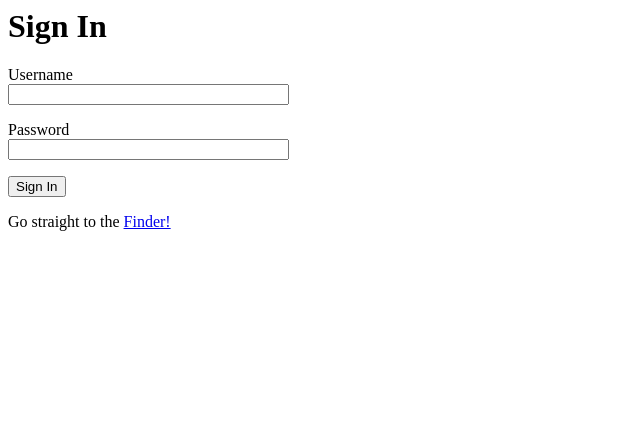
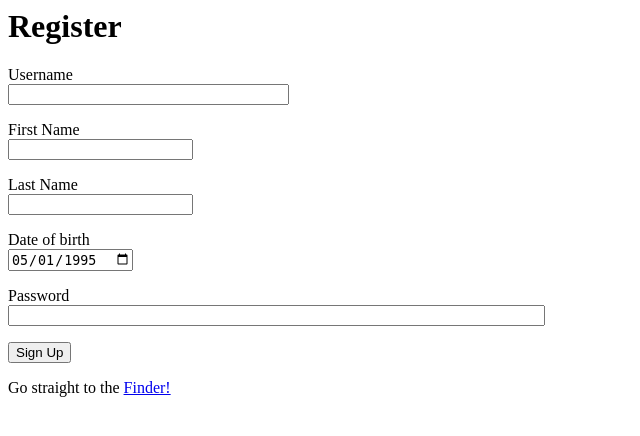
Before and after one commit to tlarrain/w4111-proj1, a Flask app: template templates/register.html in a window 1280 px wide. Shown: the top 436 px of the page, without its empty margins (0-640 px from the left). Run offline with Flask 2, Linux system fonts and the light colour scheme; the template is opened without the code that fills it: values that come from a table or form of the project are taken from there, others are empty; parts of the project's set-up code (start-up, migrations or seed data) failed here and were passed over.

Commit message:
register form and other fixes

```diff
--- a/forms.py
+++ b/forms.py
@@ -1,6 +1,8 @@
 from flask_wtf import FlaskForm
-from wtforms import StringField, PasswordField, SubmitField, IntegerField, SelectField, DateField
+from wtforms import StringField, PasswordField, SubmitField, IntegerField, SelectField
 from wtforms.validators import DataRequired, Optional
+from wtforms.fields.html5 import DateField
+import datetime
 
 
 class LoginForm(FlaskForm):
@@ -14,8 +16,8 @@ class RegisterForm(FlaskForm):
     first_name = StringField('First Name', validators=[DataRequired()])
     last_name = StringField('Last Name', validators=[DataRequired()])
     password = PasswordField('Password', validators=[DataRequired()])
-    date_of_birth = DateField('Date of birth', validators=[DataRequired()])
-    submit = SubmitField('Sign In')
+    date_of_birth = DateField('Date of birth', format='%Y-%m-%d', validators=[DataRequired()], default=datetime.datetime(1995, 5, 1))
+    submit = SubmitField('Sign Up')
 
 
 class SearchForm(FlaskForm):
--- a/server.py
+++ b/server.py
@@ -8,14 +8,15 @@ A debugger such as "pdb" may be helpful for debugging.
 Read about it online.
 """
 import os
-  # accessible as a variable in index.html:
+# accessible as a variable in index.html:
 from sqlalchemy import *
 from sqlalchemy.sql import text
 from flask import Flask, render_template, g, redirect
 from forms import LoginForm, SearchForm, AdvancedSearchForm, RegisterForm
 import datetime
 import utils
-#from pprint import pprint
+
+# from pprint import pprint
 
 
 tmpl_dir = os.path.join(os.path.dirname(os.path.abspath(__file__)), 'templates')
@@ -26,32 +27,35 @@ engine = create_engine(DATABASEURI)
 
 USER = {}
 
+
 @app.before_request
 def before_request():
-  """
+    """
   This function is run at the beginning of every web request
   (every time you enter an address in the web browser).
   We use it to setup a database connection that can be used throughout the request.
   The variable g is globally accessible.
   """
-  try:
-    g.conn = engine.connect()
-  except:
-    print("uh oh, problem connecting to database")
-    import traceback
-    traceback.print_exc()
-    g.conn = None
+    try:
+        g.conn = engine.connect()
+    except:
+        print("uh oh, problem connecting to database")
+        import traceback
+        traceback.print_exc()
+        g.conn = None
+
 
 @app.teardown_request
 def teardown_request(exception):
-  """
+    """
   At the end of the web request, this makes sure to close the database connection.
   If you don't, the database could run out of memory!
   """
-  try:
-    g.conn.close()
-  except Exception as e:
-    pass
+    try:
+        g.conn.close()
+    except Exception as e:
+        pass
+
 
 @app.route('/')
 def default():
@@ -74,6 +78,53 @@ def login():
     return render_template('login.html', title='Sign In', form=form)
 
 
+@app.route('/register', methods=['GET', 'POST'])
+def register():
+    global USER
+    form = RegisterForm()
+    mandatory_error = False
+    user_exists_error = False
+    if form.validate_on_submit():
+        user_created = create_user(form.username.data,
+                                   form.password.data,
+                                   form.first_name.data,
+                                   form.last_name.data,
+                                   form.date_of_birth.data.strftime('%Y-%m-%d'))
+        if user_created:
+            USER = {
+                'user_name': form.username.data,
+                'first_name': form.first_name.data,
+                'last_name': form.last_name.data,
+                'date_of_birth': form.date_of_birth.data.strftime('%Y-%m-%d')
+            }
+            return redirect('/home')
+        else:
+            user_exists_error = True
+            form.username.data = ''
+    else:
+        mandatory_error = True
+    context = {
+      'form': form,
+      'errors': {
+        'user_exists': user_exists_error,
+        'mandatory': mandatory_error,
+      }
+    }
+    return render_template('register.html', **context)
+
+
+def create_user(user_name, password, first_name, last_name, dob):
+    user = g.conn.execute(text("SELECT user_name from Users U WHERE U.user_name = :user_name"),
+                          user_name=user_name).fetchone()
+    if user:
+        return False
+    g.conn.execute(text("""
+  INSERT INTO Users (user_name, first_name, last_name, date_of_birth, password)
+  VALUES (:user_name, :first_name, :last_name, :date_of_birth, :password);
+  """), user_name=user_name, first_name=first_name, last_name=last_name, date_of_birth=dob, password=password)
+    return True
+
+
 @app.route('/home', methods=['GET', 'POST'])
 def index():
     global USER
@@ -84,12 +135,12 @@ def index():
     """).fetchall()
     applications = ['security', 'finance', 'medicine', 'recognition']
     context = {
-      'title': 'Home',
-      'search_form': search_form,
-      'user': USER.first_name if USER else '',
-      'recommendations': recommendations,
-      'models': models,
-      'applications': applications,
+        'title': 'Home',
+        'search_form': search_form,
+        'user': USER['first_name'] if USER else '',
+        'recommendations': recommendations,
+        'models': models,
+        'applications': applications,
     }
     if search_form.validate_on_submit():
         return redirect('/results/' + search_form.searchTerms.data)
@@ -137,10 +188,10 @@ def show_results(search_word):
 
 @app.route('/advanced', methods=['GET', 'POST'])
 def advanced():
-  search_form = AdvancedSearchForm()
-  if search_form.validate_on_submit():
-    if search_form.title:
-      cursor = g.conn.execute(text("""
+    search_form = AdvancedSearchForm()
+    if search_form.validate_on_submit():
+        if search_form.title:
+            cursor = g.conn.execute(text("""
       WITH FullTable AS
       (SELECT P.purl, P.title, P.model, P.number_of_citations, R.programming_language, K.keyword, A.first_name,
       A.last_name, I.type, I.name, I.country, I.city, I.street, I.street_number, I.zip, R.rdate_published, P.date_published
@@ -172,37 +223,42 @@ def advanced():
       FT.street LIKE '%%' || :inststreet || '%%' AND
       FT.street_number LIKE '%%' || :instno || '%%';
       """), title=search_form.title.data, model=search_form.model.data,
-      pdate= str(search_form.published_year.data if search_form.published_year.data else 1900)+'01'+'01',
-      citations = search_form.minimum_citations.data if search_form.minimum_citations.data else 0,
-      prog = search_form.repo_programming_language.data,
-      rdate = str(search_form.repo_published_year.data if search_form.repo_published_year.data else 1900)+'01'+'01',
-      first = search_form.author_first_name.data,
-      last = search_form.author_last_name.data, institution = search_form.inst_name.data,
-      insttype = tuple(search_form.inst_type.data.split(' ')),
-      instcountry = search_form.inst_country.data, instcity = search_form.inst_city.data, instzip = search_form.inst_zip.data,
-      inststreet = search_form.inst_street.data, instno = search_form.inst_street_no.data)
-    results = []
-    for r in cursor:
-      results.append({'title': r.title, 'purl': utils.encode_url(r.purl)})
-    return render_template('advancedsearch.html', results=results)
-  return render_template('advanced.html', form=search_form)
-#pprint(vars(search_form))
+                                    pdate=str(
+                                        search_form.published_year.data if search_form.published_year.data else 1900) + '01' + '01',
+                                    citations=search_form.minimum_citations.data if search_form.minimum_citations.data else 0,
+                                    prog=search_form.repo_programming_language.data,
+                                    rdate=str(
+                                        search_form.repo_published_year.data if search_form.repo_published_year.data else 1900) + '01' + '01',
+                                    first=search_form.author_first_name.data,
+                                    last=search_form.author_last_name.data, institution=search_form.inst_name.data,
+                                    insttype=tuple(search_form.inst_type.data.split(' ')),
+                                    instcountry=search_form.inst_country.data, instcity=search_form.inst_city.data,
+                                    instzip=search_form.inst_zip.data,
+                                    inststreet=search_form.inst_street.data, instno=search_form.inst_street_no.data)
+        results = []
+        for r in cursor:
+            results.append({'title': r.title, 'purl': utils.encode_url(r.purl)})
+        return render_template('advancedsearch.html', results=results)
+    return render_template('advanced.html', form=search_form)
+
+
+# pprint(vars(search_form))
 
 
 @app.route('/details/<purl>', methods=['GET', 'POST'])
 def paper_details(purl):
-  purl = utils.decode_url(purl)
-  try:
-    store_history(purl)
-  except:
-    pass
-  cursor = g.conn.execute(text("""
+    purl = utils.decode_url(purl)
+    try:
+        store_history(purl)
+    except:
+        pass
+    cursor = g.conn.execute(text("""
         SELECT  P.title, P.purl, P.model, PO.url
         FROM Papers P LEFT OUTER JOIN Published_On PO ON P.purl = PO.purl
         WHERE P.purl = :purl;
       """), purl=purl)
-  paper = cursor.fetchone()
-  cursor = g.conn.execute(text("""
+    paper = cursor.fetchone()
+    cursor = g.conn.execute(text("""
       SELECT  PB.aid, A.first_name, A.last_name, I.iid, I.name
       FROM Papers P RIGHT OUTER JOIN Published_by PB ON P.purl = PB.purl
       INNER JOIN Authors A ON PB.aid = A.aid
@@ -210,28 +266,28 @@ def paper_details(purl):
       INNER JOIN Institutions I ON I.iid = WA.iid
       WHERE P.purl = :purl;
     """), purl=purl)
-  authors = list(cursor.fetchall())
-  cursor.close()
-  return render_template('paper_details.html', paper=paper, authors=authors)
+    authors = list(cursor.fetchall())
+    cursor.close()
+    return render_template('paper_details.html', paper=paper, authors=authors)
 
 
 def store_history(purl):
-  global USER
-  if not USER:
-    return
-  today = datetime.datetime.now().date()
-  get_cursor = g.conn.execute(text("""
+    global USER
+    if not USER:
+        return
+    today = datetime.datetime.now().date()
+    get_cursor = g.conn.execute(text("""
   SELECT * FROM Have_Read HR
   WHERE HR.user_name = :user_name AND HR.purl = :purl AND HR.date = :date;
-  """), user_name=USER.user_name, purl=purl, date=today)
-  result = get_cursor.fetchone()
-  if result:
-    return
-  insert_cursor = g.conn.execute(text("""
+  """), user_name=USER['user_name'], purl=purl, date=today)
+    result = get_cursor.fetchone()
+    if result:
+        return
+    insert_cursor = g.conn.execute(text("""
   INSERT INTO Have_Read(user_name, purl, date)
   VALUES (:user_name, :purl, :date);
-  """), user_name=USER.user_name, purl=purl, date=today)
-  insert_cursor.close()
+  """), user_name=USER['user_name'], purl=purl, date=today)
+    insert_cursor.close()
 
 
 @app.route('/my-account', methods=['GET', 'POST'])
@@ -243,14 +299,14 @@ def my_account():
     SELECT *
     FROM Users U
     WHERE U.user_name = :username;
-    """), username=USER.user_name)
+    """), username=USER['user_name'])
     user = user_cursor.fetchone()
     history_cursor = g.conn.execute(text("""
     SELECT P.purl, P.title, HR.date
     FROM Have_Read HR INNER JOIN Papers P ON P.purl = HR.purl
     WHERE HR.user_name = :username
     ORDER BY HR.date DESC
-    """), username=USER.user_name)
+    """), username=USER['user_name'])
     recommendations = recommender()
     history = []
     for h in history_cursor:
@@ -336,7 +392,7 @@ def author_detail(aid):
 def recommender():
     global USER
     if not USER:
-      return []
+        return []
     s = text("""
     SELECT P1.title, P1.purl
     FROM Papers P1 NATURAL JOIN Is_Related_To I
@@ -350,7 +406,7 @@ def recommender():
     ORDER BY HR2.date) AS SUB
     LIMIT 3;
     """)
-    cursor = g.conn.execute(s, user_name=USER.user_name)
+    cursor = g.conn.execute(s, user_name=USER['user_name'])
     recommendations = []
     for r in cursor:
         recommendations.append({'title': r.title, 'purl': utils.encode_url(r.purl)})
@@ -358,15 +414,16 @@ def recommender():
 
 
 if __name__ == "__main__":
-  import click
+    import click
 
-  @click.command()
-  @click.option('--debug', is_flag=True)
-  @click.option('--threaded', is_flag=True)
-  @click.argument('HOST', default='0.0.0.0')
-  @click.argument('PORT', default=8111, type=int)
-  def run(debug, threaded, host, port):
-    """
+
+    @click.command()
+    @click.option('--debug', is_flag=True)
+    @click.option('--threaded', is_flag=True)
+    @click.argument('HOST', default='0.0.0.0')
+    @click.argument('PORT', default=8111, type=int)
+    def run(debug, threaded, host, port):
+        """
     This function handles command line parameters.
     Run the server using:
         python server.py
@@ -374,8 +431,9 @@ if __name__ == "__main__":
         python server.py --help
     """
 
-    HOST, PORT = host, port
-    print("running on %s:%d" % (HOST, PORT))
-    app.run(host=HOST, port=PORT, debug=debug, threaded=threaded)
+        HOST, PORT = host, port
+        print("running on %s:%d" % (HOST, PORT))
+        app.run(host=HOST, port=PORT, debug=debug, threaded=threaded)
 
-  run()
+
+    run()
--- a/templates/advancedsearch.html
+++ b/templates/advancedsearch.html
@@ -7,6 +7,11 @@ table, th, td {
   border: 1px solid black;
 }
 </style>
+<script>
+function goBack() {
+  window.history.back();
+}
+</script>
 <div><button onclick="goBack()">Go Back</button><a href="/home"><button>Home</button></a></div></div>
 <h2>RESULTS:</h2>
 
--- a/templates/index.html
+++ b/templates/index.html
@@ -80,6 +80,7 @@
     <div><a href="/login">Logout</a></div>
     {% else %}
         <div><a href="/login">Login</a></div>
+        <div><a href="/register">Register</a></div>
     {% endif %}
 
     {% block content %}
@@ -94,7 +95,7 @@
             <a href="/advanced">Advanced Search</a></p>
         </form>
     {% endblock %}
-    {%if user %}
+    {%if user and recommendations %}
         <h2>Recommended for you</h2>
         <table>
             {% for paper in recommendations %}
--- a/templates/login.html
+++ b/templates/login.html
@@ -12,5 +12,6 @@
         </p>
         <p>{{ form.submit() }}</p>
     </form>
+    <div>If you don't have an account yet, you can register <a href="/register">here!</a></div>
     <div>Go straight to the <a href="/home">Finder!</a></div>
 {% endblock %}
--- a/templates/register.html
+++ b/templates/register.html
@@ -1,14 +1,37 @@
+<style>
+    .error {
+        color: red;
+    }
+</style>
 {% block content %}
-    <h1>Sign In</h1>
+    <h1>Register</h1>
+    {% if errors.mandatory %}
+        <p class="error">All fields are mandatory</p>
+    {% endif %}
     <form action="" method="post" novalidate>
         {{ form.hidden_tag() }}
         <p>
             {{ form.username.label }}<br>
             {{ form.username(size=32) }}
         </p>
+        {% if errors.user_exists %}
+            <p class="error">Ooops! seems like that user already exists, try another one</p>
+        {% endif %}
+        <p>
+            {{ form.first_name.label }}<br>
+            {{ form.first_name(size=20) }}
+        </p>
+        <p>
+            {{ form.last_name.label }}<br>
+            {{ form.last_name(size=20) }}
+        </p>
+        <p>
+            {{ form.date_of_birth.label }}<br>
+            {{ form.date_of_birth(class='datepicker') }}
+        </p>
         <p>
             {{ form.password.label }}<br>
-            {{ form.password(size=32) }}
+            {{ form.password(size=64) }}
         </p>
         <p>{{ form.submit() }}</p>
     </form>
```
Also changed, not shown: templates/my_account.html (+17 -3 lines).
